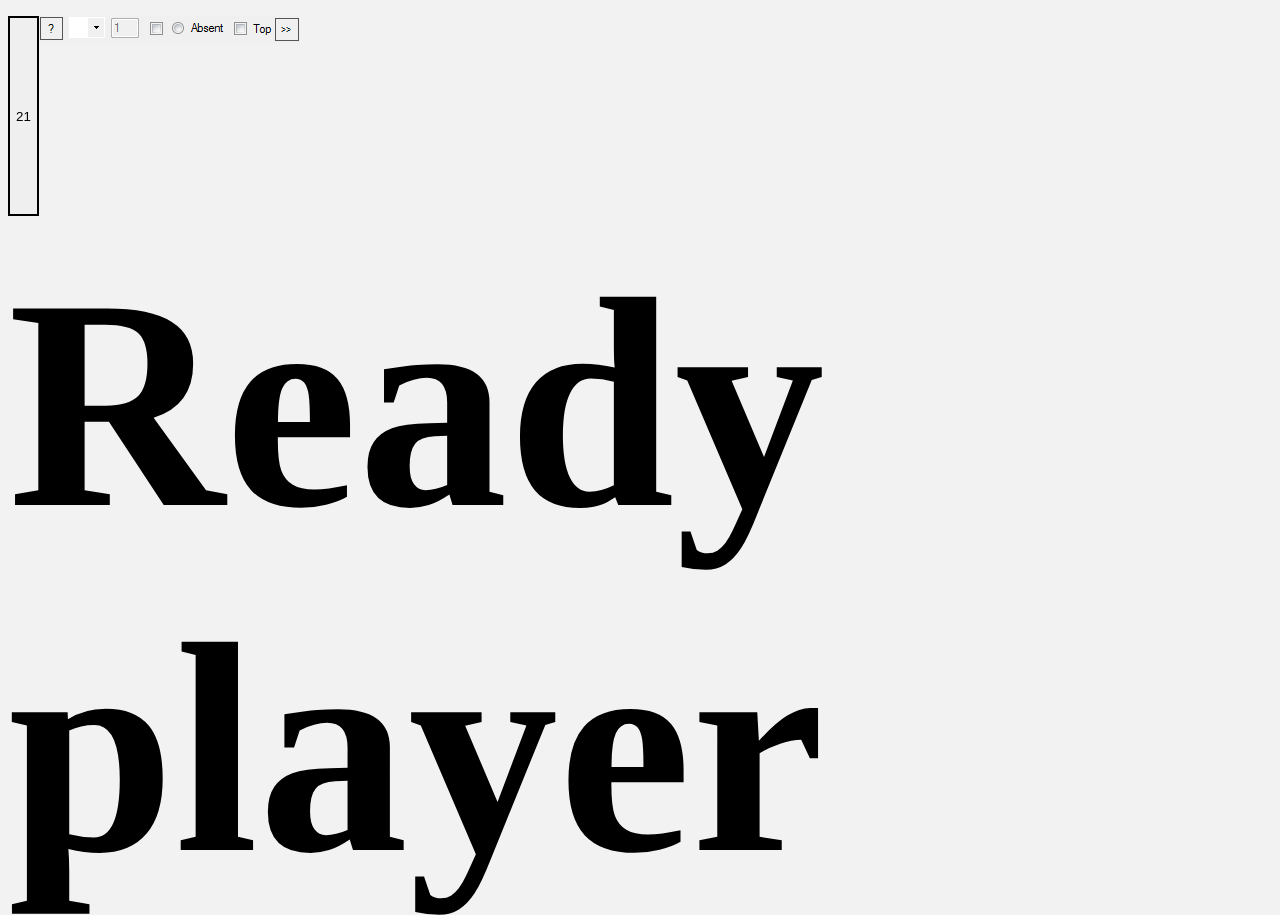
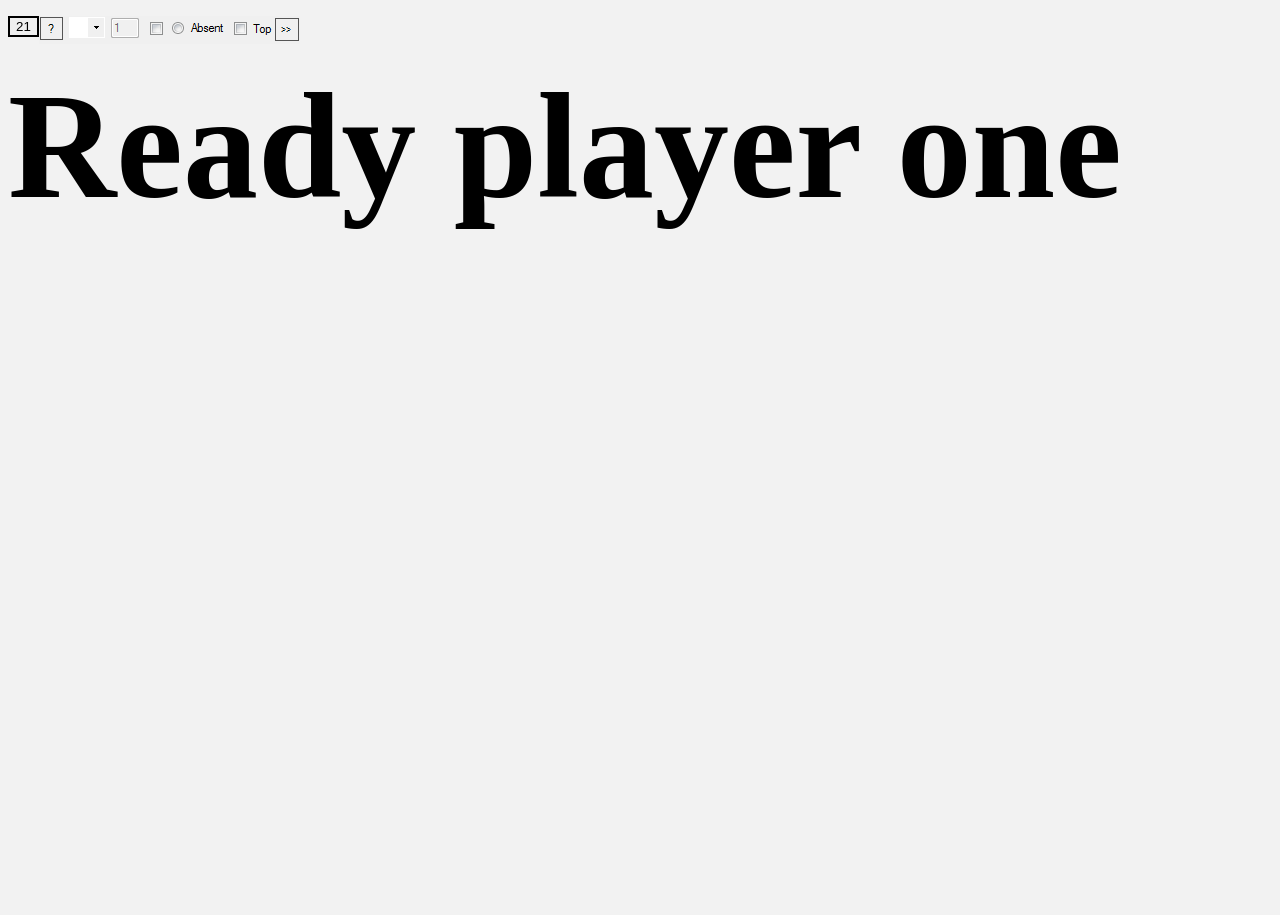
Before and after one commit to LucaFantasia/RSNGT-phone, a plain HTML site: page index.html in a window 1280 px wide. Shown: the top 915 px of the page. After the commit the page ends 800 px from the top, so only its background shows below. Drawn offline with Linux system fonts and the light colour scheme.

Commit message:
Update index.html

```diff
--- a/index.html
+++ b/index.html
@@ -7,8 +7,8 @@
                     border: 2px solid black;
                 }
             </style>
-            <p><button class="button" style="height:200px" id="button" onclick="setNames()"></button><img src="https://raw.githubusercontent.com/LucaFantasia/RSNGT-phone/master/images/screenshot01.png" alt="test" align="top"></p>
-            <b><div style="font-size: 300px" id="test">Ready player one</div></b>
+            <p><button class="button" style="height:75px width:100px" id="button" onclick="setNames()"></button><img src="https://raw.githubusercontent.com/LucaFantasia/RSNGT-phone/master/images/screenshot01.png" alt="test" align="top"></p>
+            <b><div style="font-size: 150px" id="test">Ready player one</div></b>
             <script lang="Javascript">
                 var studentNames = [];
                 var studentDisplayed = [];
```
